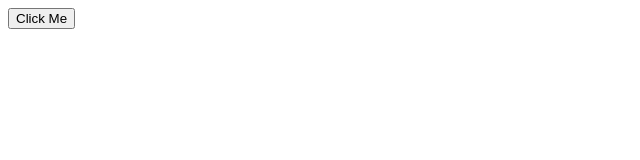
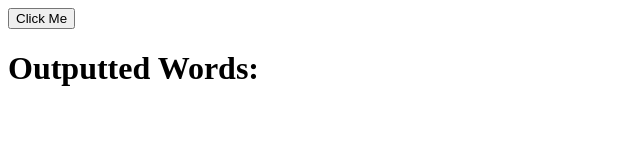
Before and after one commit to hypertextdemon/ass-dom-malhub, a plain HTML site: page index.html in a window 1280 px wide. Shown: the whole page, without its empty margins (0-640 px from the left). Drawn offline with Linux system fonts and the light colour scheme.

Commit message:
initial commmit

```diff
--- a/index.html
+++ b/index.html
@@ -14,6 +14,7 @@
     <button onclick="SplitFunc()">Click Me</button>
 
     <!-- This is where the input text should be display -->
+    <h1>Outputted Words:</h1>
     <ul>
 
     </ul>
```
